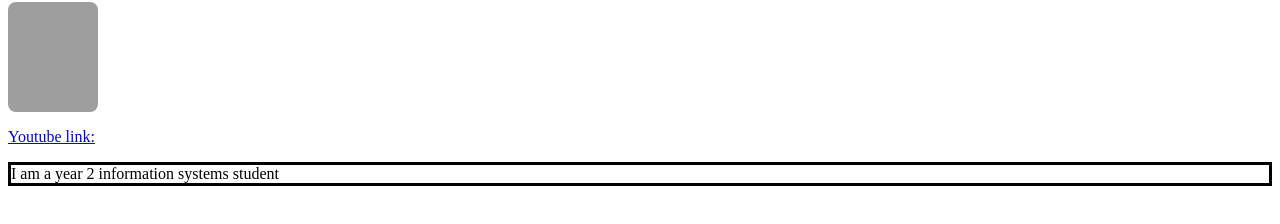
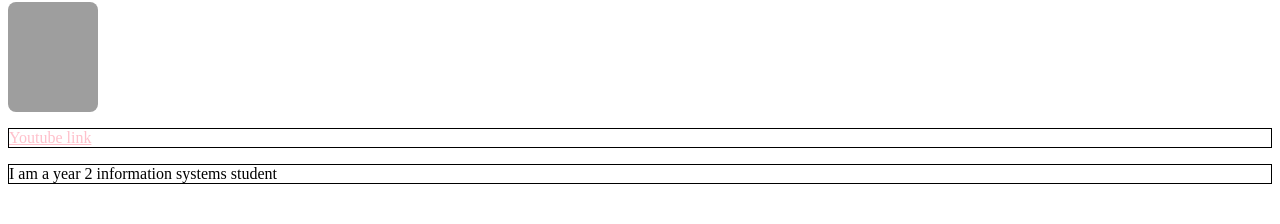
Before and after one commit to xinyitann/xinyitann.github.io, a plain HTML site: page index.html in a window 1280 px wide. Shown: the part 64-288 px from the top of the page. Drawn offline with Linux system fonts and the light colour scheme; grey boxes are pictures that could not be loaded.

Commit message:
Update index.html

```diff
--- a/index.html
+++ b/index.html
@@ -2,10 +2,17 @@
 
   h1{color:blueviolet;}
   img{border-radius: 8px;}
+  p{
+    border:1px solid black
+  }
+
+  a{
+    color:pink;
+  }
 
 </style>
 <h1> Hello I'm Xin Yi</h1>
 <img src="Image-1.jpg" width='90' height='110'>
- <p><a href="https://youtu.be/GTRQsa3jpXU">Youtube link:</a></p>
+<p><a href="https://youtu.be/GTRQsa3jpXU">Youtube link</a></p>
 
-<p style="border:3px solid black";> I am a year 2 information systems student  </p>
+<p> I am a year 2 information systems student  </p>
```
